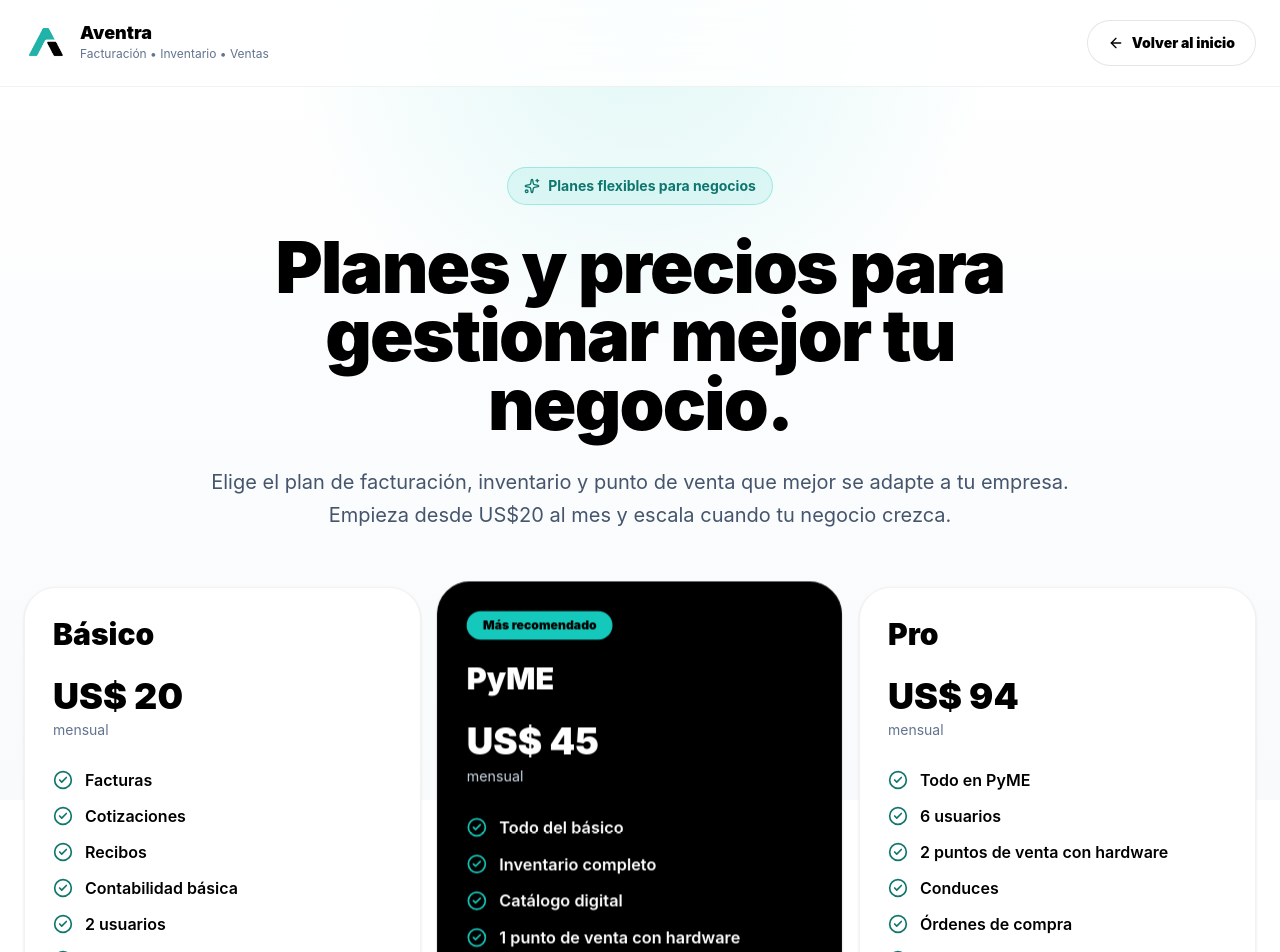
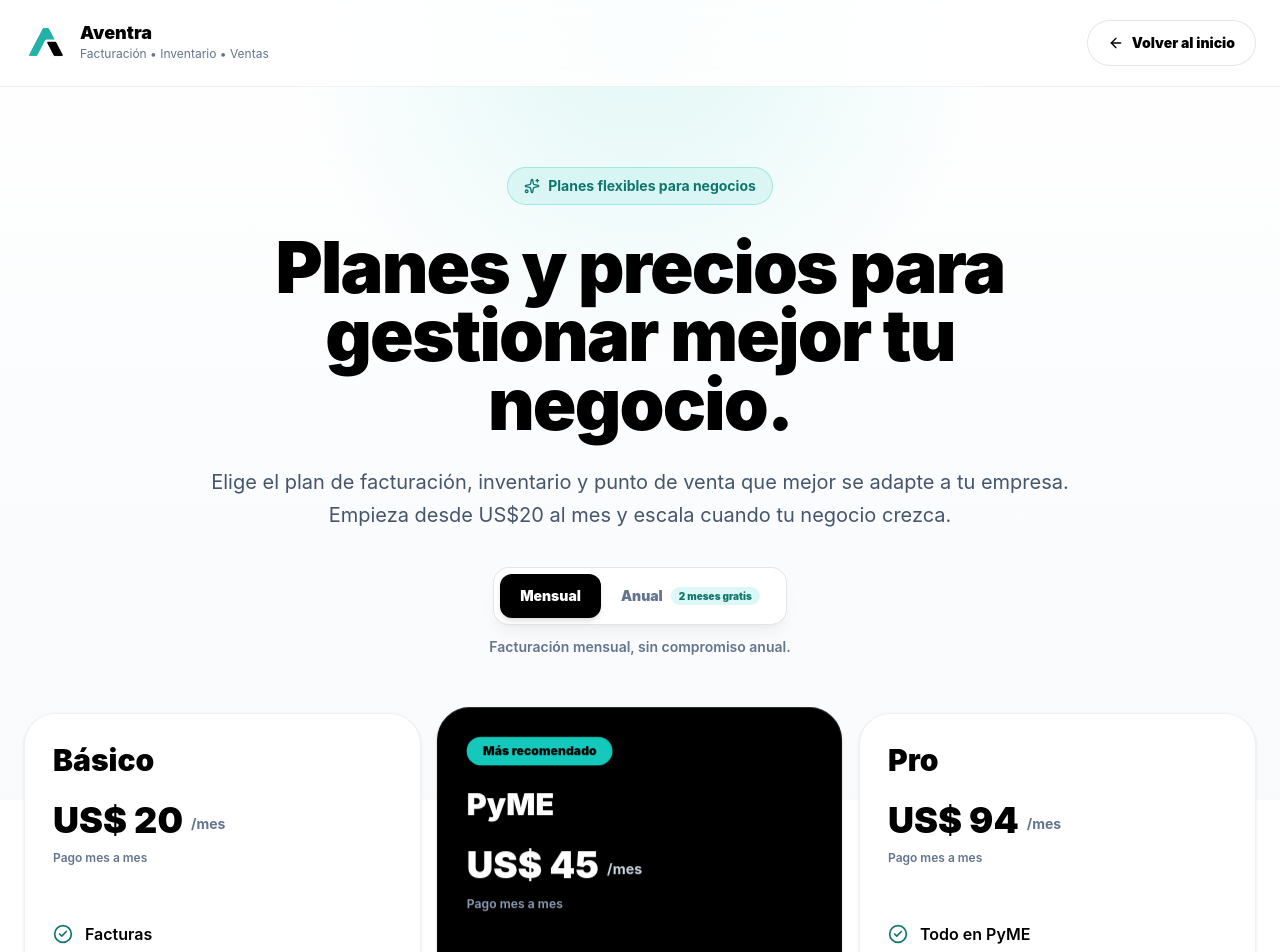
Before and after one commit to epicadrd/landing-page-corex, a React (Vite) app: page /planes in a window 1280 px wide. Shown: the top 952 px of the page. Built offline with nearby package versions, Linux system fonts and the light colour scheme.

Commit message:
Planes anuales

```diff
--- a/src/pages/PlansPage.jsx
+++ b/src/pages/PlansPage.jsx
@@ -1,4 +1,4 @@
-import React, { useEffect } from "react";
+import React, { useEffect, useState } from "react";
 import AOS from "aos";
 import "aos/dist/aos.css";
 import { Link } from "react-router-dom";
@@ -15,6 +15,8 @@ const plansPageUrl = "https://aventrard.com/planes";
 const socialImageUrl = "https://aventrard.com/og-aventra.jpg";
 
 export default function PlansPage() {
+  const [billingCycle, setBillingCycle] = useState("monthly");
+
   useEffect(() => {
     AOS.init({
       duration: 900,
@@ -218,7 +220,9 @@ export default function PlansPage() {
   const plans = [
     {
       name: "Básico",
-      amount: "US$ 20",
+      monthlyPrice: 20,
+      annualPrice: 200,
+      annualSavings: 40,
       items: [
         "Facturas",
         "Cotizaciones",
@@ -230,7 +234,9 @@ export default function PlansPage() {
     },
     {
       name: "PyME",
-      amount: "US$ 45",
+      monthlyPrice: 45,
+      annualPrice: 450,
+      annualSavings: 90,
       items: [
         "Todo del básico",
         "Inventario completo",
@@ -242,7 +248,9 @@ export default function PlansPage() {
     },
     {
       name: "Pro",
-      amount: "US$ 94",
+      monthlyPrice: 94,
+      annualPrice: 940,
+      annualSavings: 188,
       items: [
         "Todo en PyME",
         "6 usuarios",
@@ -305,10 +313,69 @@ export default function PlansPage() {
               mejor se adapte a tu empresa. Empieza desde US$20 al mes y escala
               cuando tu negocio crezca.
             </p>
+
+            <div className="mt-9 flex flex-col items-center gap-3">
+              <div
+                className="inline-flex items-center rounded-2xl border border-black/10 bg-white p-1.5 shadow-lg shadow-black/5"
+                role="group"
+                aria-label="Seleccionar período de facturación"
+              >
+                <button
+                  type="button"
+                  onClick={() => setBillingCycle("monthly")}
+                  aria-pressed={billingCycle === "monthly"}
+                  className={`rounded-xl px-5 py-3 text-sm font-black transition-all ${
+                    billingCycle === "monthly"
+                      ? "bg-black text-white shadow-md"
+                      : "text-slate-500 hover:text-black"
+                  }`}
+                >
+                  Mensual
+                </button>
+
+                <button
+                  type="button"
+                  onClick={() => setBillingCycle("annual")}
+                  aria-pressed={billingCycle === "annual"}
+                  className={`flex items-center gap-2 rounded-xl px-5 py-3 text-sm font-black transition-all ${
+                    billingCycle === "annual"
+                      ? "bg-black text-white shadow-md"
+                      : "text-slate-500 hover:text-black"
+                  }`}
+                >
+                  Anual
+                  <span
+                    className={`rounded-full px-2 py-0.5 text-[10px] font-black ${
+                      billingCycle === "annual"
+                        ? "bg-[#14c8bb] text-black"
+                        : "bg-[#14c8bb]/15 text-[#0f766e]"
+                    }`}
+                  >
+                    2 meses gratis
+                  </span>
+                </button>
+              </div>
+
+              <p className="text-sm font-semibold text-slate-500">
+                {billingCycle === "annual"
+                  ? "Paga una vez al año y ahorra el equivalente a 2 meses."
+                  : "Facturación mensual, sin compromiso anual."}
+              </p>
+            </div>
           </div>
 
           <div className="grid md:grid-cols-3 gap-5">
-            {plans.map(({ name, amount, items }, index) => (
+            {plans.map(
+              (
+                {
+                  name,
+                  monthlyPrice,
+                  annualPrice,
+                  annualSavings,
+                  items,
+                },
+                index
+              ) => (
               <article
                 key={name}
                 data-aos="flip-left"
@@ -327,17 +394,58 @@ export default function PlansPage() {
 
                 <h2 className="text-3xl font-black">{name}</h2>
 
-                <p className="text-4xl font-black mt-6">{amount}</p>
+                <div className="mt-6 min-h-[92px]">
+                  <div className="flex items-end gap-2">
+                    <p
+                      key={`${name}-${billingCycle}`}
+                      className="text-4xl font-black leading-none"
+                    >
+                      US${" "}
+                      {billingCycle === "annual"
+                        ? annualPrice
+                        : monthlyPrice}
+                    </p>
 
-                <p
-                  className={
-                    index === 1
-                      ? "text-slate-300 text-sm mt-1"
-                      : "text-slate-500 text-sm mt-1"
-                  }
-                >
-                  mensual
-                </p>
+                    <span
+                      className={`pb-1 text-sm font-bold ${
+                        index === 1
+                          ? "text-slate-300"
+                          : "text-slate-500"
+                      }`}
+                    >
+                      /{billingCycle === "annual" ? "año" : "mes"}
+                    </span>
+                  </div>
+
+                  {billingCycle === "annual" ? (
+                    <div className="mt-3 flex flex-wrap items-center gap-2">
+                      <span className="rounded-full bg-[#14c8bb]/15 px-3 py-1 text-xs font-black text-[#14c8bb]">
+                        Ahorras US$ {annualSavings}
+                      </span>
+
+                      <span
+                        className={`text-xs font-semibold ${
+                          index === 1
+                            ? "text-slate-400"
+                            : "text-slate-500"
+                        }`}
+                      >
+                        Equivale a US${" "}
+                        {(annualPrice / 12).toFixed(2)}/mes
+                      </span>
+                    </div>
+                  ) : (
+                    <p
+                      className={`mt-3 text-xs font-semibold ${
+                        index === 1
+                          ? "text-slate-400"
+                          : "text-slate-500"
+                      }`}
+                    >
+                      Pago mes a mes
+                    </p>
+                  )}
+                </div>
 
                 <ul className="mt-7 space-y-3">
                   {items.map((item) => (
@@ -356,7 +464,13 @@ export default function PlansPage() {
 
                 <a
                   href={`${whatsappUrl}?text=${encodeURIComponent(
-                    `Hola, deseo recibir más información sobre el plan ${name} de Aventra.`
+                    `Hola, deseo recibir más información sobre el plan ${name} ${
+                      billingCycle === "annual" ? "anual" : "mensual"
+                    } de Aventra por US$ ${
+                      billingCycle === "annual"
+                        ? annualPrice
+                        : monthlyPrice
+                    }.`
                   )}`}
                   target="_blank"
                   rel="noopener noreferrer"
@@ -371,7 +485,8 @@ export default function PlansPage() {
                   <ArrowRight size={18} />
                 </a>
               </article>
-            ))}
+              )
+            )}
           </div>
         </section>
       </div>
```
